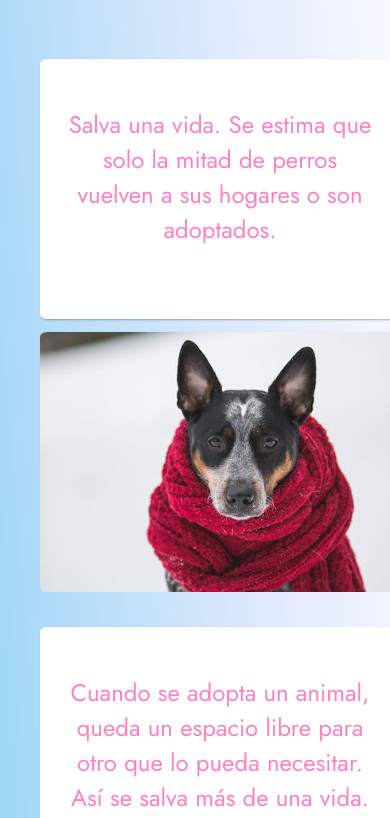
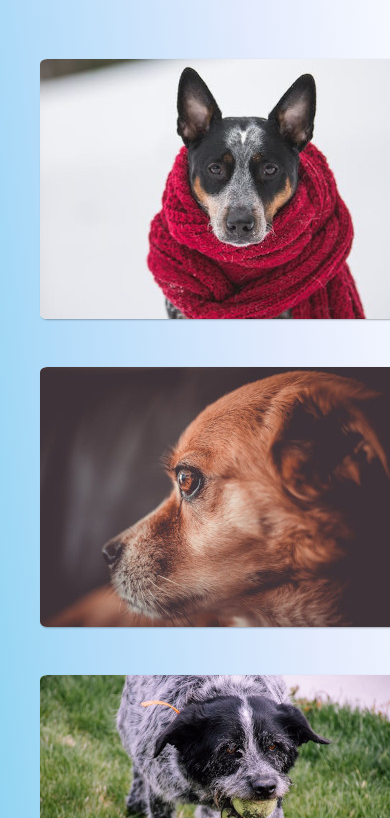
Before and after one commit to Mikrodz/web_adoptar_es_amor, a plain HTML site: page index.html in a window 390 px wide. Shown: the part 1045-1863 px from the top of the page. Drawn offline with Linux system fonts and the light colour scheme.

Commit message:
giratorias en modo mobile

```diff
--- a/css/main.css
+++ b/css/main.css
@@ -141,47 +141,47 @@ iframe {
 
 /*media query tarjetas_giratorias*/
 
-@media screen and (max-width: 550px) {
-    .tarjeta_giratoria {
-        height: 520px;
-        width: 360px;
-        perspective: unset;
-    }
-    .tarjeta_giratoria_interior {
-        transition: unset;
-        transform-style: unset;
-        display: grid;
-        grid-template-columns: 1fr;
-        grid-template-rows: auto;
-        grid-gap: 0.8em;
-    }
-    .tarjeta_giratoria:hover .tarjeta_giratoria_interior {
-        transform: unset;
-    }
-    .tarjeta_giratoria_frente {
-        background: transparent;
-    }
-    .tarjeta_giratoria_frente, .tarjeta_giratoria_reverso {
-        box-shadow: 1px 1px 2px rgba(0, 0, 0, 0.3);
-        backface-visibility: unset;
-        position: relative;
-        height: 50%;
-    }
-    .tarjeta_giratoria_reverso {
-        color: var(--color_primario);
-        font-size: 1.5em;
-        transform: unset;
-        padding: 1em;
-        height: 260px;
-        order: -1;
-    }
-    .tarjeta_imagen {
-        border-radius: 2%;
-    }
-    .texto_tarjetas {
-        position: relative;
-    }
-}
+/*@media screen and (max-width: 500px) {*/
+    /*.tarjeta_giratoria {*/
+        /*height: 520px;*/
+        /*width: 360px;*/
+        /*perspective: unset;*/
+    /*}*/
+    /*.tarjeta_giratoria_interior {*/
+        /*transition: unset;*/
+        /*transform-style: unset;*/
+        /*grid-gap: 0.8em;*/
+        /*display: flex;*/
+        /*flex-flow: column;*/
+    /*}*/
+    /*.tarjeta_giratoria:hover .tarjeta_giratoria_interior {*/
+        /*transform: unset;*/
+    /*}*/
+    /*.tarjeta_giratoria_frente {*/
+        /*background: transparent;*/
+        /*order: 2;*/
+    /*}*/
+    /*.tarjeta_giratoria_frente, .tarjeta_giratoria_reverso {*/
+        /*box-shadow: 1px 1px 2px rgba(0, 0, 0, 0.3);*/
+        /*backface-visibility: unset;*/
+        /*position: relative;*/
+        /*height: 50%;*/
+    /*}*/
+    /*.tarjeta_giratoria_reverso {*/
+        /*color: var(--color_primario);*/
+        /*font-size: 1.5em;*/
+        /*transform: unset;*/
+        /*padding: 1em;*/
+        /*height: 260px;*/
+        /*order: 1;*/
+    /*}*/
+    /*.tarjeta_imagen {*/
+        /*border-radius: 2%;*/
+    /*}*/
+    /*.texto_tarjetas {*/
+        /*position: relative;*/
+    /*}*/
+/*}*/
 
 /*media query sobre_mi*/
 
```
